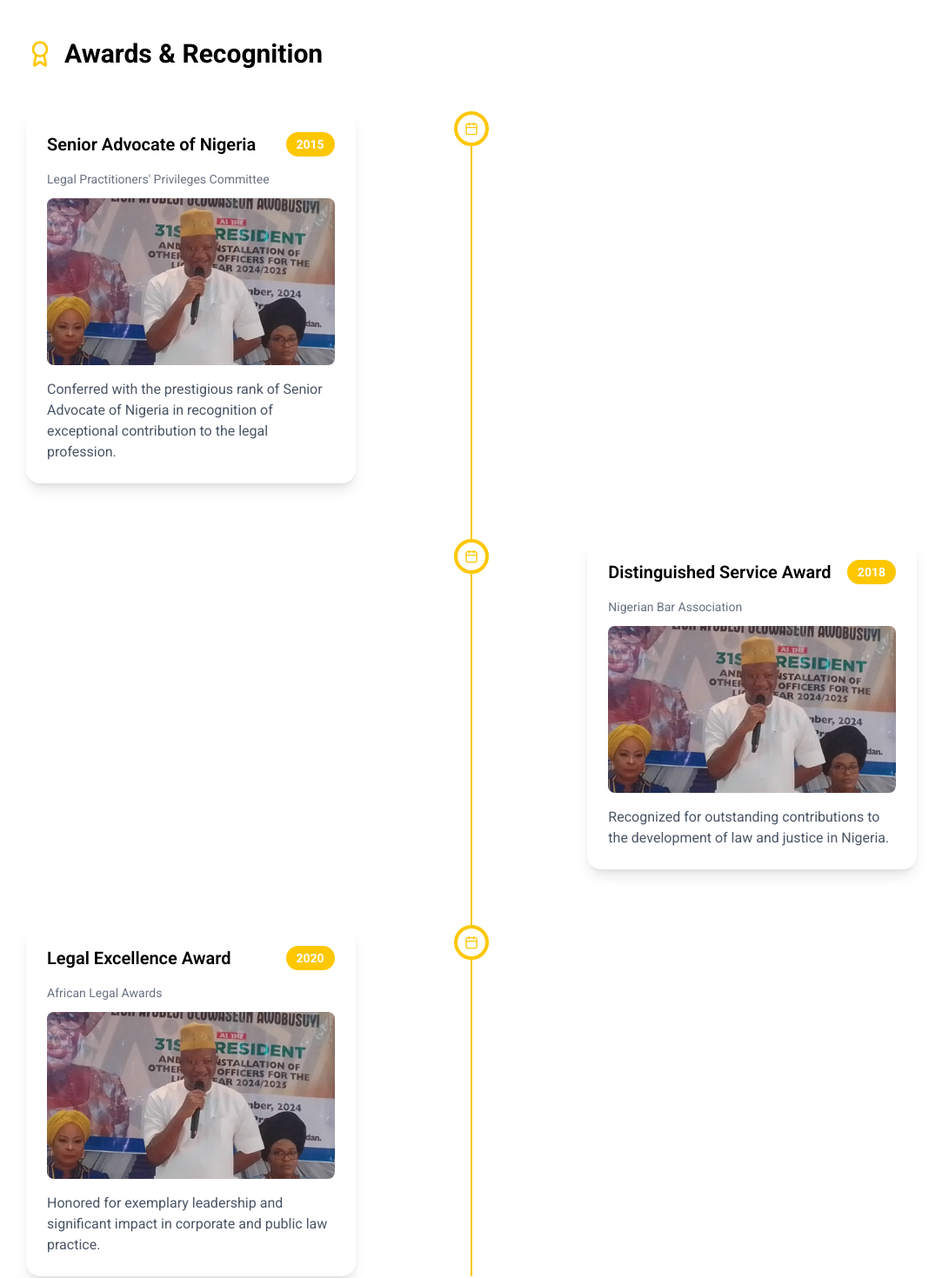
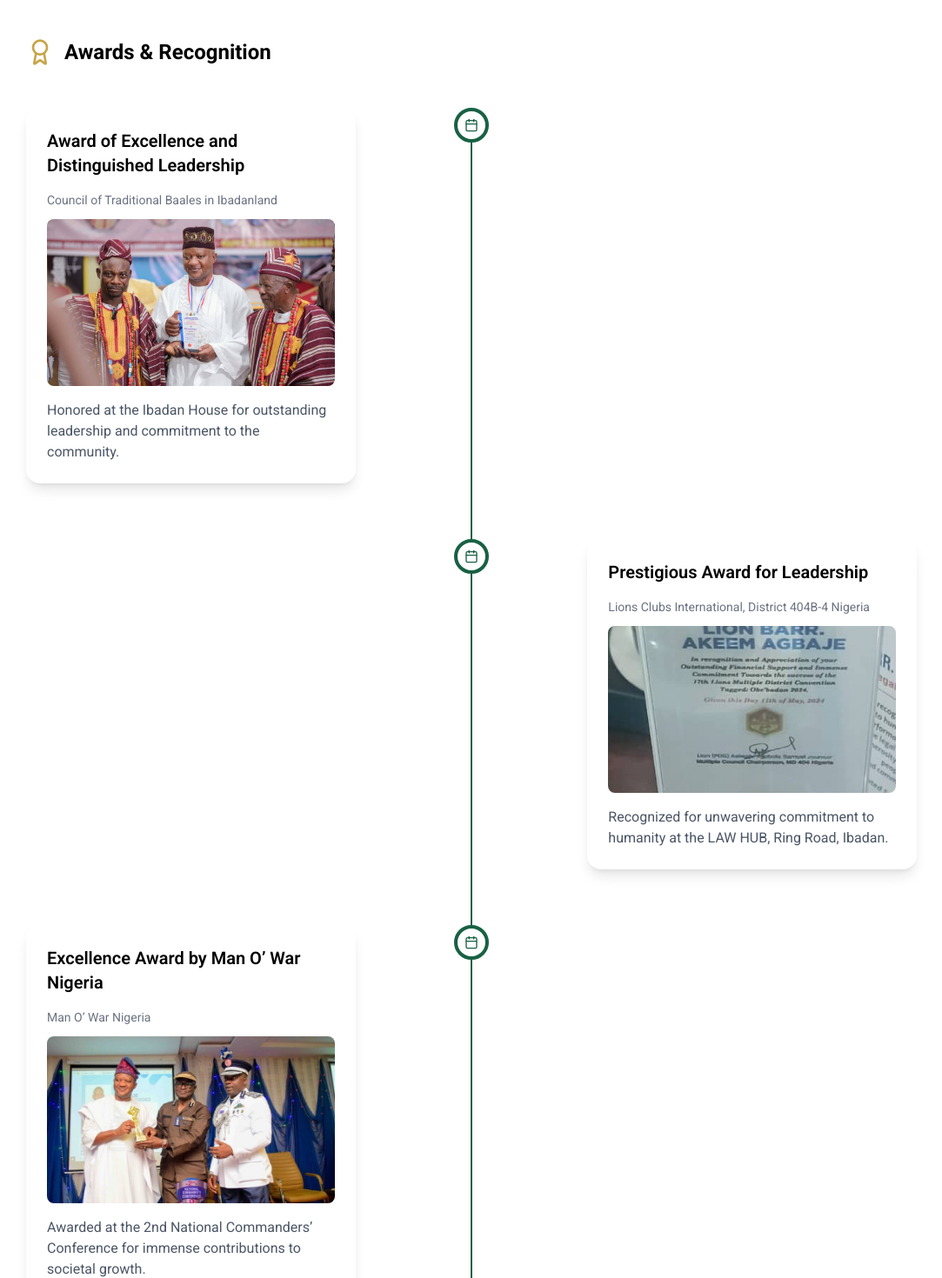
Before and after one commit to antimonycodes/akeemagbaje, a React (Vite) app: page /about in a window 1280 px wide. Shown: the part 1240-2710 px from the top of the page at 87% size, without its empty margins (98-1181 px from the left). Built offline with nearby package versions, Linux system fonts and the light colour scheme.

Commit message:
Update images and styles in Testimonial, BlogHeader, About, and AwardsTimeline components for consistency and improved design

```diff
--- a/src/components/About/AwardsTimeline.jsx
+++ b/src/components/About/AwardsTimeline.jsx
@@ -2,32 +2,52 @@ import React from "react";
 import { motion } from "framer-motion";
 import { Award, Calendar } from "lucide-react";
 import img from "../../assets/image6.jpeg";
+import manowaImg from "../../assets/image7.jpeg";
+import withBaaleImg from "../../assets/image1.jpeg";
+import withTailors from "../../assets/image8.jpeg";
+import lionsClub from "../../assets/image10.jpeg";
 
 const AwardsTimeline = () => {
   const awards = [
     {
-      title: "Senior Advocate of Nigeria",
-      year: "2015",
-      organization: "Legal Practitioners' Privileges Committee",
+      title: "Award of Excellence and Distinguished Leadership",
+      year: "2024",
+      organization: "Council of Traditional Baales in Ibadanland",
       description:
-        "Conferred with the prestigious rank of Senior Advocate of Nigeria in recognition of exceptional contribution to the legal profession.",
-      image: img, // Replace with actual image path
+        "Honored at the Ibadan House for outstanding leadership and commitment to the community.",
+      image: withBaaleImg,
     },
     {
-      title: "Distinguished Service Award",
-      year: "2018",
-      organization: "Nigerian Bar Association",
+      title: "Prestigious Award for Leadership",
+      year: "2024",
+      organization: "Lions Clubs International, District 404B-4 Nigeria",
       description:
-        "Recognized for outstanding contributions to the development of law and justice in Nigeria.",
-      image: img, // Replace with actual image path
+        "Recognized for unwavering commitment to humanity at the LAW HUB, Ring Road, Ibadan.",
+      image: lionsClub,
     },
     {
-      title: "Legal Excellence Award",
-      year: "2020",
-      organization: "African Legal Awards",
+      title: "Excellence Award by Man O’ War Nigeria",
+      year: "2024",
+      organization: "Man O’ War Nigeria",
       description:
-        "Honored for exemplary leadership and significant impact in corporate and public law practice.",
-      image: img, // Replace with actual image path
+        "Awarded at the 2nd National Commanders’ Conference for immense contributions to societal growth.",
+      image: manowaImg,
+    },
+    {
+      title: "Most Distinguished Ibadan Indigene",
+      year: "2024",
+      organization: "Central Council of Ibadan Indigenes (CCII)",
+      description:
+        "Honored for remarkable contributions to the progress of Ibadan and its people.",
+      image: img,
+    },
+    {
+      title: "Gold Award of Excellence",
+      year: "2024",
+      organization: "Nigerian Union of Tailors, Ibadan South West Special",
+      description:
+        "Recognized for dedication to community development and professional excellence.",
+      image: withTailors,
     },
   ];
 
@@ -39,13 +59,12 @@ const AwardsTimeline = () => {
       className="my-16"
     >
       <div className="flex items-center gap-3 mb-12">
-        <Award className="w-8 h-8 text-yellow-400" />
-        <h2 className="text-3xl font-bold">Awards & Recognition</h2>
+        <Award className="w-8 h-8 text-primary" />
+        <h2 className="text-2xl font-bold">Awards & Recognition</h2>
       </div>
 
       <div className="relative">
-        {/* Timeline line */}
-        <div className="absolute left-0 md:left-1/2 h-full w-0.5 bg-yellow-400 transform -translate-x-1/2"></div>
+        <div className="absolute left-0 md:left-1/2 h-full w-0.5 bg-support transform -translate-x-1/2"></div>
 
         {awards.map((award, index) => (
           <div key={index} className="mb-16 relative">
@@ -54,33 +73,31 @@ const AwardsTimeline = () => {
                 index % 2 === 0 ? "md:flex-row-reverse" : ""
               }`}
             >
-              {/* Date circle */}
               <motion.div
                 initial={{ scale: 0 }}
                 animate={{ scale: 1 }}
                 transition={{ delay: 0.8 + index * 0.2 }}
-                className="absolute left-0 md:left-1/2 w-10 h-10 bg-white border-4 border-yellow-400 rounded-full flex items-center justify-center transform -translate-x-1/2 z-10"
+                className="absolute left-0 md:left-1/2 w-10 h-10 bg-white border-4 border-support rounded-full flex items-center justify-center transform -translate-x-1/2 z-10"
               >
-                <Calendar className="w-4 h-4 text-yellow-400" />
+                <Calendar className="w-4 h-4 text-support" />
               </motion.div>
 
-              {/* Content */}
               <motion.div
                 initial={{ opacity: 0, x: index % 2 === 0 ? -50 : 50 }}
                 animate={{ opacity: 1, x: 0 }}
                 transition={{ delay: 0.9 + index * 0.2 }}
                 className={`md:w-5/12 ${
                   index % 2 === 0
-                    ? "md:mr-auto pl-12 md:pl-0 md:pr-12"
-                    : "md:ml-auto pl-12 md:pl-12"
+                    ? "md:mr-auto pl-4 md:pl-0 md:pr-12"
+                    : "md:ml-auto pl-4 md:pl-12"
                 }`}
               >
                 <div className="bg-white p-6 rounded-2xl shadow-lg hover:shadow-xl transition-shadow duration-300">
                   <div className="flex items-center justify-between mb-4">
                     <h3 className="text-xl font-semibold">{award.title}</h3>
-                    <span className="bg-yellow-400 text-white font-bold py-1 px-3 rounded-full text-sm">
+                    {/* <span className="bg-secondary text-white font-bold py-1 px-3 rounded-full text-sm">
                       {award.year}
-                    </span>
+                    </span> */}
                   </div>
                   <p className="text-sm text-gray-500 mb-3">
                     {award.organization}
--- a/src/components/Blog/BlogHeader.jsx
+++ b/src/components/Blog/BlogHeader.jsx
@@ -34,7 +34,7 @@ const BlogHeader = ({ blogs }) => {
   };
 
   return (
-    <div className="relative rounded-3xl w-full h-screen overflow-hidden">
+    <div className="relative rounded-3xl w-full h-[120vh] overflow-hidden">
       {/* Current slide - Using direct image element with object-position:top */}
       <div
         className={`absolute inset-0 transition-opacity duration-700 ease-in-out ${
--- a/src/components/Home/Testimonial.jsx
+++ b/src/components/Home/Testimonial.jsx
@@ -1,7 +1,7 @@
 import React, { useState } from "react";
 import { FaQuoteLeft, FaArrowLeft, FaArrowRight } from "react-icons/fa";
 import img from "../../assets/image1.jpeg";
-import imgTwo from "../../assets/image13.jpeg";
+import imgTwo from "../../assets/image10(1).jpeg";
 import shape from "../../assets/shape.svg";
 
 const testimonials = [
--- a/src/pages/About.jsx
+++ b/src/pages/About.jsx
@@ -40,7 +40,7 @@ const About = () => {
           <div className="flex flex-col md:flex-row gap-12 items-center mb-16">
             <div className="flex-1">
               <motion.h1
-                className="text-4xl font-bold mb-6"
+                className="text-2xl font-bold mb-6"
                 initial={{ opacity: 0, y: 20 }}
                 animate={{ opacity: 1, y: 0 }}
                 transition={{ delay: 0.2 }}
@@ -87,7 +87,7 @@ const About = () => {
                 key={index}
                 className="p-6 text-left bg-white rounded-2xl shadow-lg"
               >
-                <achievement.icon className="w-12 h-12 mx-aut mb-4 text-yellow-400" />
+                <achievement.icon className="w-12 h-12 mx-aut mb-4 text-primary" />
                 <div className="text-xl font-semibold mb-2">
                   {achievement.value}
                 </div>
```
Also changed, not shown: src/components/Home/BentoGrid.jsx (+237 -25 lines), src/assets/image10(1).jpeg (added).
